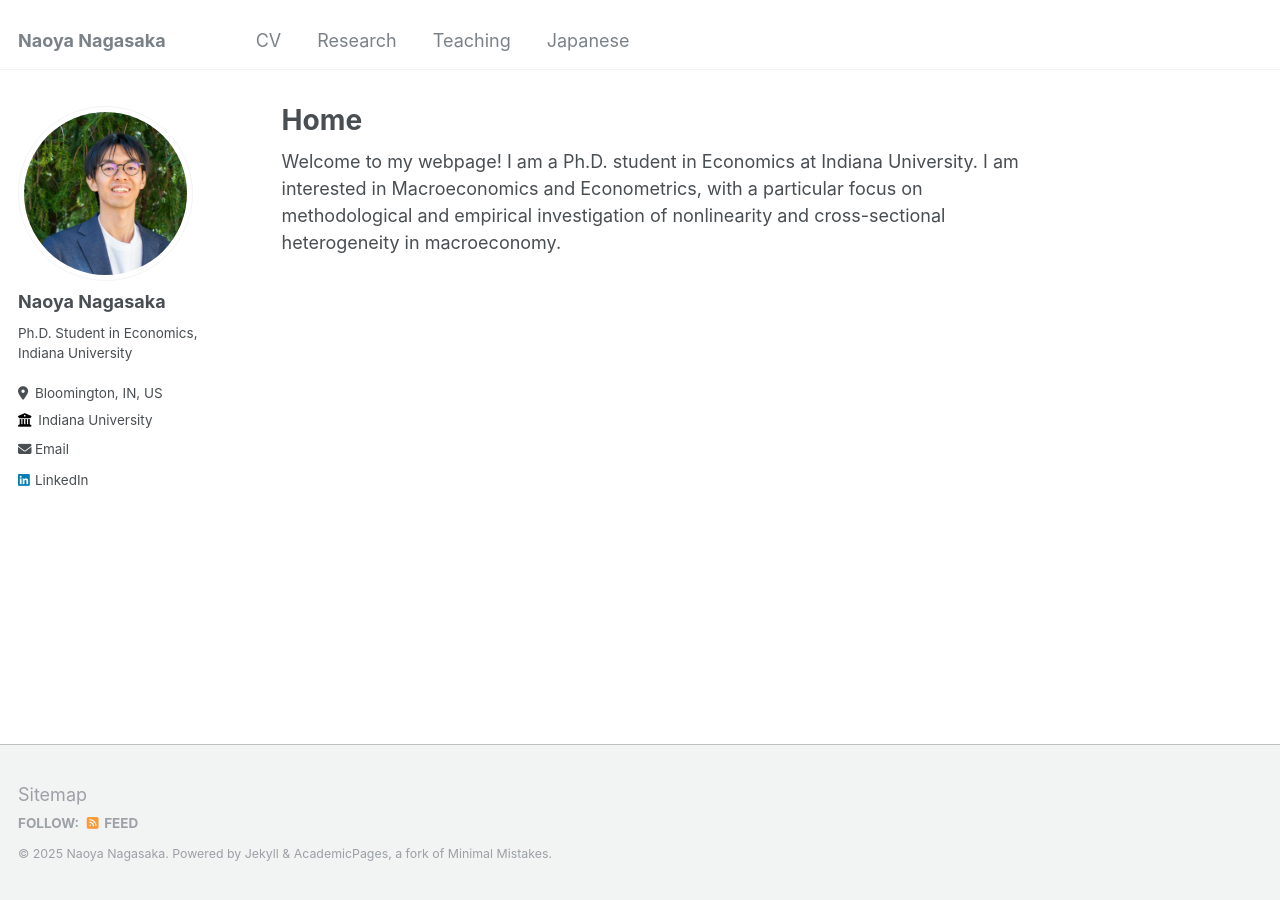
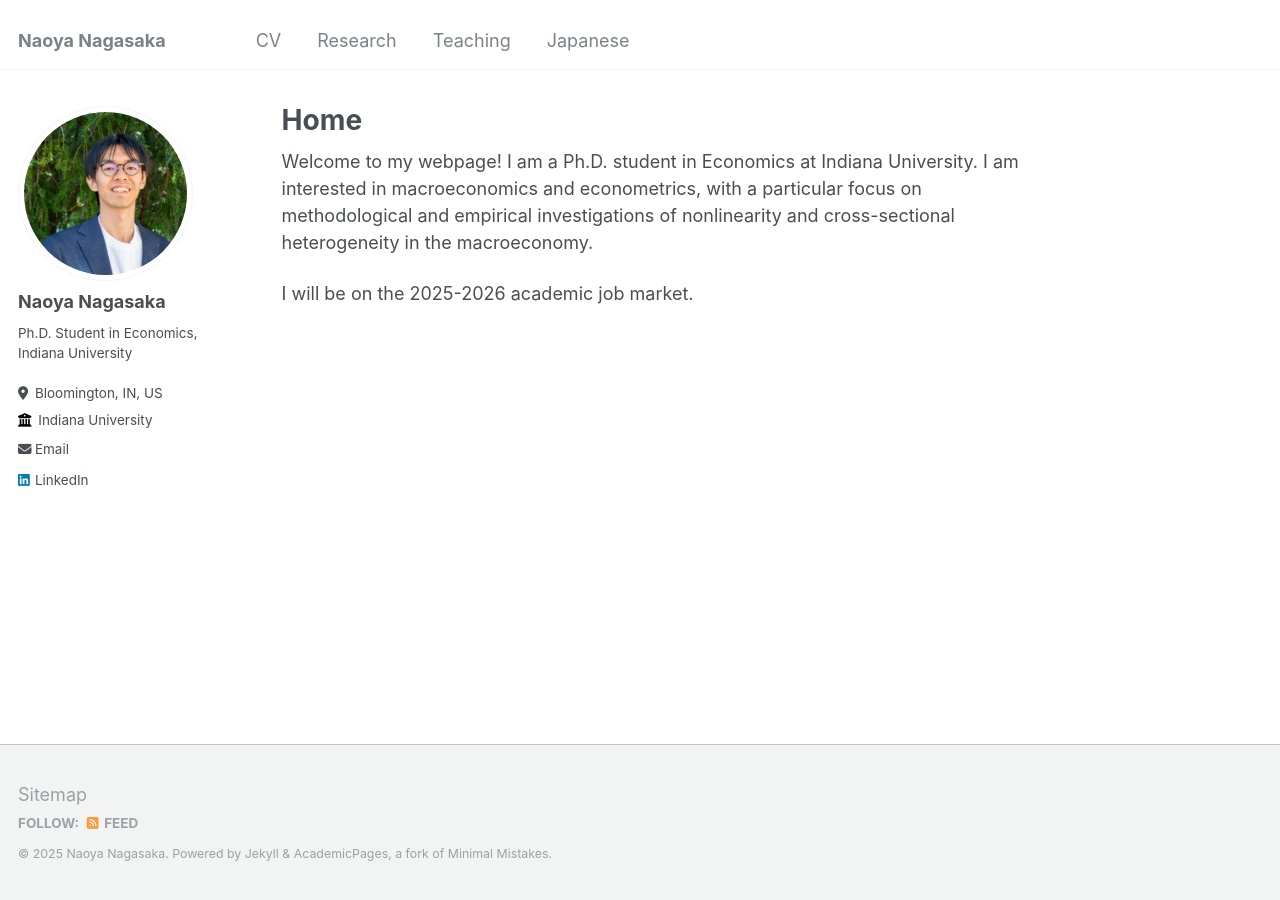
Before and after one commit to naonagas/naonagas.github.io, a Jekyll site: the page built from _pages/about.md, in a window 1280 px wide. Built offline with Jekyll 4.4.1, drawn with Linux system fonts in a browser that asks for light colours.

Commit message:
Update about.md

```diff
--- a/_pages/about.md
+++ b/_pages/about.md
@@ -7,4 +7,6 @@ redirect_from:
   - /about.html
 ---
 
-Welcome to my webpage! I am a Ph.D. student in Economics at Indiana University. I am interested in Macroeconomics and Econometrics, with a particular focus on methodological and empirical investigation of nonlinearity and cross-sectional heterogeneity in macroeconomy.
+Welcome to my webpage! I am a Ph.D. student in Economics at Indiana University. I am interested in macroeconomics and econometrics, with a particular focus on methodological and empirical investigations of nonlinearity and cross-sectional heterogeneity in the macroeconomy.
+
+I will be on the 2025-2026 academic job market.
```
